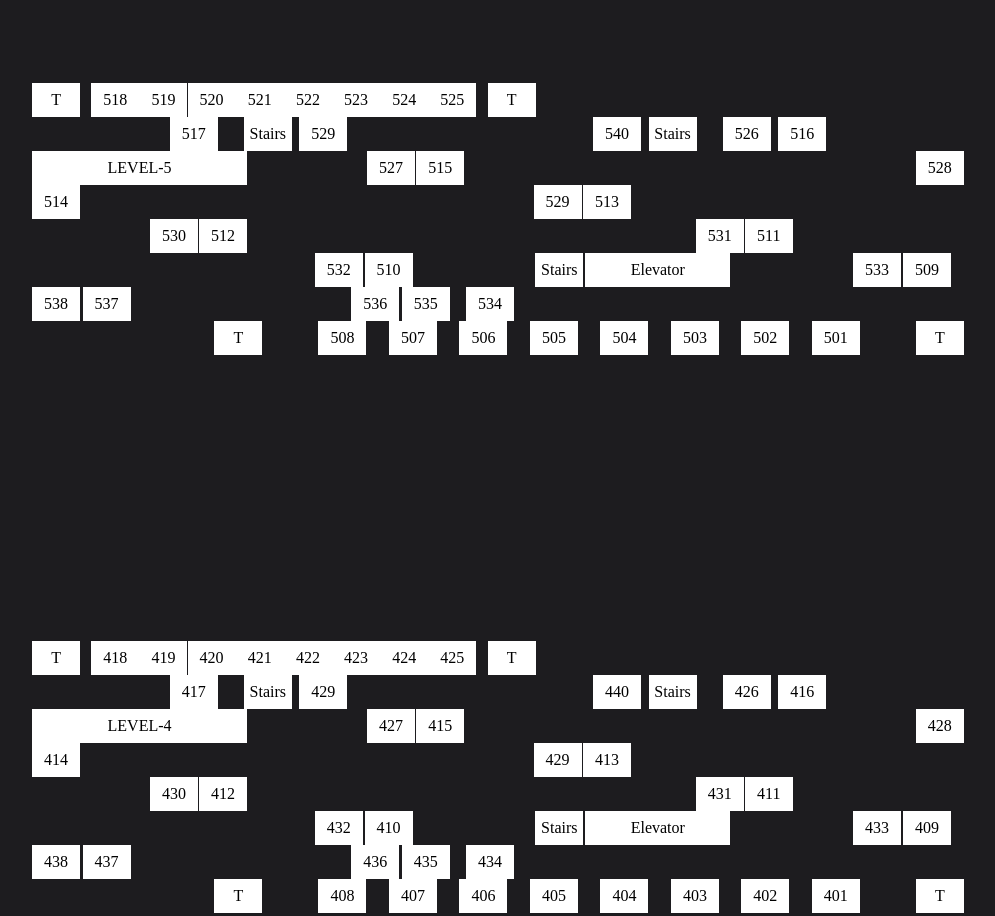
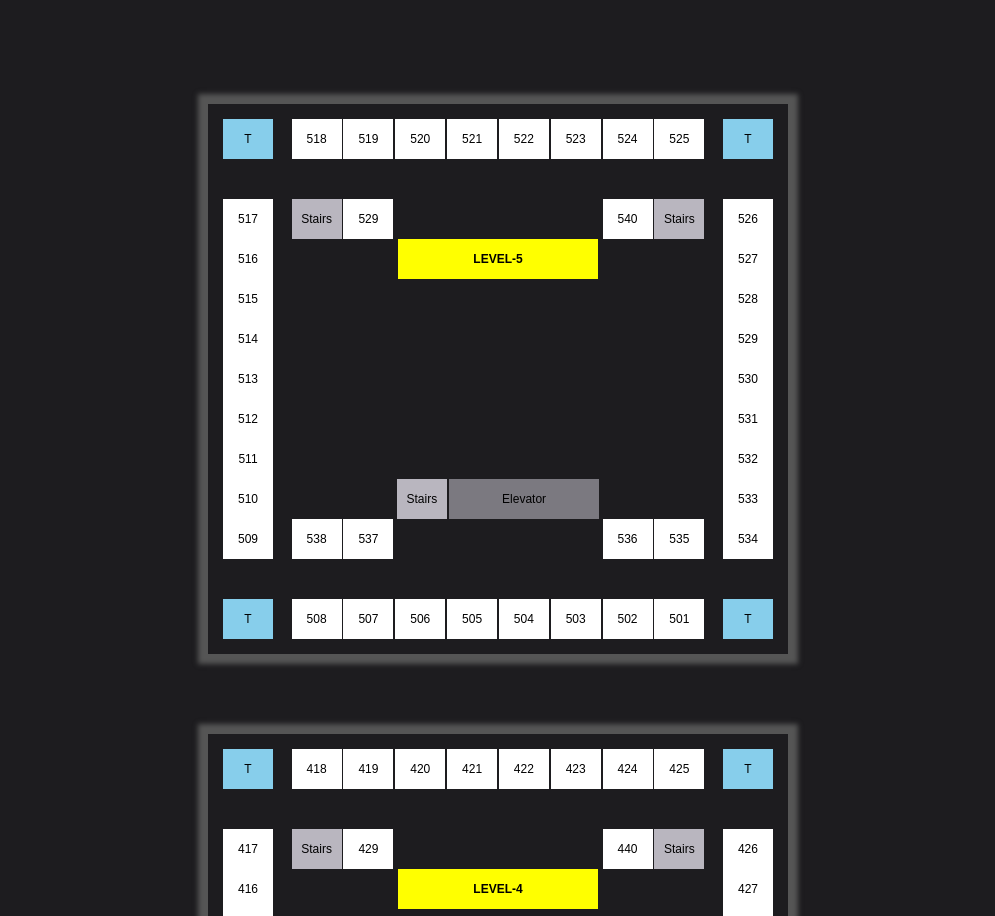
Before and after one commit to anisharma07/hostelHBH, a plain HTML site: page index.html in a window 1280 px wide. Shown: the top 916 px of the page, without its empty margins (142-1137 px from the left). Drawn offline with Linux system fonts and the light colour scheme.

Commit message:
Update style.css

```diff
--- a/style.css
+++ b/style.css
@@ -71,6 +71,13 @@
 
 
 
+
+html {
+    font-family: var(--ff-nunito-sans);
+    font-size: 10px;
+    scroll-behavior: smooth;
+}
+
 body {
     background-color: var(--surface);
     align-items: center;
@@ -79,16 +86,21 @@ body {
     text-align: center;
 }
 
+.wrapper {
+    margin: 0 auto 0;
+}
+
+
 .himadri {
-    padding: 3px;
+    padding: 15px;
     width: 100%;
-    height: 30rem;
+    height: fit-content;
     display: flex;
     flex-wrap: wrap;
     flex-direction: row;
     align-content: baseline;
     justify-content: space-between;
-    margin: 0 auto 0;
+    box-shadow: 0 0 5px 10px #555;
 }
 
 
@@ -103,6 +115,7 @@ body {
 }
 
 .space {
+    background-color: transparent;
     width: 5px;
     height: 30px;
 }
@@ -117,7 +130,7 @@ body {
 
     width: 95px;
     height: 30px;
-    background-color: white;
+    background-color: var(--on-surface-variant);
     display: flex;
 
     justify-content: center;
@@ -126,10 +139,10 @@ body {
 }
 
 .level {
-
+    font-weight: bold;
     width: 140px;
     height: 30px;
-    background-color: white;
+    background-color: yellow;
     display: flex;
 
     justify-content: center;
@@ -137,13 +150,26 @@ body {
 }
 
 
-@media (min-width: 401px) {
 
+@media(max-width: 329px) {
+    body {
+        font-size: xx-small;
+    }
+
+    .himadri {
+
+        width: 200px;
+        display: flex;
+        flex-wrap: wrap;
+        flex-direction: row;
+        align-content: baseline;
+        justify-content: space-between;
+        margin: 0 auto 0;
+    }
 
     .box {
-        width: 37px;
-        height: 30px;
-        background-color: white;
+        width: 18px;
+        height: 10px;
         display: flex;
 
         justify-content: center;
@@ -152,20 +178,18 @@ body {
 
     .space {
         width: 6px;
-        height: 30px;
+        height: 10px;
     }
 
     .empty {
-        background-color: transparent;
-        width: 37px;
-        height: 30px;
+        width: 18px;
+        height: 10px;
     }
 
     .elev {
 
-        width: 100px;
-        height: 30px;
-        background-color: white;
+        width: 54px;
+        height: 10px;
         display: flex;
 
         justify-content: center;
@@ -175,24 +199,35 @@ body {
 
     .level {
 
-        width: 148px;
-        height: 30px;
-        background-color: white;
+        width: 72px;
+        height: 10px;
         display: flex;
 
         justify-content: center;
         align-items: center;
     }
+
 }
 
+@media(min-width: 330px) {
+    body {
+        font-size: x-small;
+    }
 
-@media (min-width: 424px) {
+    .himadri {
 
+        width: 300px;
+        display: flex;
+        flex-wrap: wrap;
+        flex-direction: row;
+        align-content: baseline;
+        justify-content: space-between;
+        margin: 0 auto 0;
+    }
 
     .box {
-        width: 38px;
-        height: 32px;
-        background-color: white;
+        width: 28px;
+        height: 20px;
         display: flex;
 
         justify-content: center;
@@ -200,21 +235,19 @@ body {
     }
 
     .space {
-        width: 7px;
-        height: 32px;
+        width: 8px;
+        height: 20px;
     }
 
     .empty {
-        background-color: transparent;
-        width: 38px;
-        height: 32px;
+        width: 28px;
+        height: 20px;
     }
 
     .elev {
 
-        width: 103px;
-        height: 32px;
-        background-color: white;
+        width: 84px;
+        height: 20px;
         display: flex;
 
         justify-content: center;
@@ -224,23 +257,38 @@ body {
 
     .level {
 
-        width: 152px;
-        height: 32px;
-        background-color: white;
+        width: 112px;
+        height: 20px;
         display: flex;
 
         justify-content: center;
         align-items: center;
     }
+
 }
 
-@media (min-width: 437px) {
 
 
+
+@media(min-width: 437px) {
+    body {
+        font-size: small;
+    }
+
+    .himadri {
+
+        width: 380px;
+        display: flex;
+        flex-wrap: wrap;
+        flex-direction: row;
+        align-content: baseline;
+        justify-content: space-between;
+        margin: 0 auto 0;
+    }
+
     .box {
-        width: 40px;
-        height: 34px;
-        background-color: white;
+        width: 35px;
+        height: 30px;
         display: flex;
 
         justify-content: center;
@@ -248,21 +296,19 @@ body {
     }
 
     .space {
-        width: 8px;
-        height: 34px;
+        width: 10px;
+        height: 30px;
     }
 
     .empty {
-        background-color: transparent;
-        width: 40px;
-        height: 34px;
+        width: 35px;
+        height: 30px;
     }
 
     .elev {
 
-        width: 108px;
-        height: 34px;
-        background-color: white;
+        width: 105px;
+        height: 30px;
         display: flex;
 
         justify-content: center;
@@ -272,23 +318,36 @@ body {
 
     .level {
 
-        width: 160px;
-        height: 34px;
-        background-color: white;
+        width: 140px;
+        height: 30px;
         display: flex;
 
         justify-content: center;
         align-items: center;
     }
+
 }
 
-@media (min-width: 460px) {
 
+@media(min-width: 593px) {
+    body {
+        font-size: medium;
+    }
+
+    .himadri {
+
+        width: 500px;
+        display: flex;
+        flex-wrap: wrap;
+        flex-direction: row;
+        align-content: baseline;
+        justify-content: space-between;
+        margin: 0 auto 0;
+    }
 
     .box {
-        width: 42px;
-        height: 34px;
-        background-color: white;
+        width: 45px;
+        height: 35px;
         display: flex;
 
         justify-content: center;
@@ -296,21 +355,19 @@ body {
     }
 
     .space {
-        width: 8px;
-        height: 34px;
+        width: 15px;
+        height: 35px;
     }
 
     .empty {
-        background-color: transparent;
-        width: 42px;
-        height: 34px;
+        width: 45px;
+        height: 35px;
     }
 
     .elev {
 
-        width: 112px;
-        height: 34px;
-        background-color: white;
+        width: 135px;
+        height: 35px;
         display: flex;
 
         justify-content: center;
@@ -320,23 +377,34 @@ body {
 
     .level {
 
-        width: 164px;
-        height: 34px;
-        background-color: white;
+        width: 180px;
+        height: 35px;
         display: flex;
 
         justify-content: center;
         align-items: center;
     }
+
 }
 
-@media (min-width: 480px) {
+@media(min-width: 768px) {
+    body {
+        font-size: large;
+    }
 
+    .himadri {
+
+        width: 700px;
+        display: flex;
+        flex-wrap: wrap;
+        flex-direction: row;
+        align-content: baseline;
+        justify-content: space-between;
+    }
 
     .box {
-        width: 44px;
-        height: 34px;
-        background-color: white;
+        width: 65px;
+        height: 40px;
         display: flex;
 
         justify-content: center;
@@ -344,21 +412,19 @@ body {
     }
 
     .space {
-        width: 10px;
-        height: 34px;
+        width: 22px;
+        height: 40px;
     }
 
     .empty {
-        background-color: transparent;
-        width: 44px;
-        height: 34px;
+        width: 65px;
+        height: 40px;
     }
 
     .elev {
 
-        width: 116px;
-        height: 34px;
-        background-color: white;
+        width: 190px;
+        height: 40px;
         display: flex;
 
         justify-content: center;
@@ -368,23 +434,34 @@ body {
 
     .level {
 
-        width: 175px;
-        height: 34px;
-        background-color: white;
+        width: 260px;
+        height: 40px;
         display: flex;
 
         justify-content: center;
         align-items: center;
     }
+
 }
 
-@media (min-width: 504px) {
+@media(min-width: 998px) {
+    body {
+        font-size: x-large;
+    }
 
+    .himadri {
+
+        width: 850px;
+        display: flex;
+        flex-wrap: wrap;
+        flex-direction: row;
+        align-content: baseline;
+        justify-content: space-between;
+    }
 
     .box {
-        width: 46px;
-        height: 34px;
-        background-color: white;
+        width: 80px;
+        height: 45px;
         display: flex;
 
         justify-content: center;
@@ -392,21 +469,19 @@ body {
     }
 
     .space {
-        width: 11px;
-        height: 34px;
+        width: 15px;
+        height: 45px;
     }
 
     .empty {
-        background-color: transparent;
-        width: 46px;
-        height: 34px;
+        width: 80px;
+        height: 45px;
     }
 
     .elev {
 
-        width: 122px;
-        height: 34px;
-        background-color: white;
+        width: 240px;
+        height: 45px;
         display: flex;
 
         justify-content: center;
@@ -416,24 +491,38 @@ body {
 
     .level {
 
-        width: 183px;
-        height: 34px;
-        background-color: white;
+        width: 320px;
+        height: 45px;
         display: flex;
 
         justify-content: center;
         align-items: center;
     }
+
 }
 
+@media(min-width: 1200px) {
 
-@media (min-width: 528px) {
+    body {
+        font-size: larger;
+    }
 
+    .himadri {
+        width: 550px;
+        display: flex;
+        flex-wrap: wrap;
+        flex-direction: row;
+        align-content: baseline;
+        justify-content: space-between;
+        margin-top: 40px;
+        margin-bottom: 40px;
+        margin-left: 40px;
+        margin-right: 40px;
+    }
 
     .box {
-        width: 48px;
-        height: 34px;
-        background-color: white;
+        width: 50px;
+        height: 40px;
         display: flex;
 
         justify-content: center;
@@ -441,21 +530,19 @@ body {
     }
 
     .space {
-        width: 11px;
-        height: 34px;
+        width: 15px;
+        height: 40px;
     }
 
     .empty {
-        background-color: transparent;
-        width: 48.5px;
-        height: 34px;
+        width: 50px;
+        height: 40px;
     }
 
     .elev {
 
-        width: 135px;
-        height: 34px;
-        background-color: white;
+        width: 150px;
+        height: 40px;
         display: flex;
 
         justify-content: center;
@@ -466,290 +553,27 @@ body {
     .level {
 
         width: 200px;
-        height: 34px;
-        background-color: white;
-        display: flex;
-
-        justify-content: center;
-        align-items: center;
-    }
-}
-
-
-@media (min-width: 558px) {
-
-
-    .box {
-        width: 54 px;
-        height: 34px;
-        background-color: white;
+        height: 40px;
         display: flex;
 
         justify-content: center;
         align-items: center;
     }
 
-    .space {
-        width: 11px;
-        height: 34px;
+    .wrapper {
+        display: flex;
+        flex-direction: row;
+        flex-wrap: wrap;
+        align-content: center;
+        justify-content: center;
     }
-
-    .empty {
-        background-color: transparent;
-        width: 52px;
-        height: 34px;
-    }
-
-    .elev {
-
-        width: 145px;
-        height: 34px;
-        background-color: white;
-        display: flex;
-
-        justify-content: center;
-        align-items: center;
-
-    }
-
-    .level {
-
-        width: 215px;
-        height: 34px;
-        background-color: white;
-        display: flex;
-
-        justify-content: center;
-        align-items: center;
-    }
-}
-
-@media (min-width: 570px) {
-
-    .himadri {
-        padding: 3px;
-        width: 98%;
-        height: 30rem;
-        display: flex;
-        flex-wrap: wrap;
-        flex-direction: row;
-        align-content: baseline;
-        justify-content: space-between;
-    }
-
 
 }
 
-@media (min-width: 581px) {
-
-    .himadri {
-        padding: 3px;
-        width: 96%;
-        height: 30rem;
-        display: flex;
-        flex-wrap: wrap;
-        flex-direction: row;
-        align-content: baseline;
-        justify-content: space-between;
-    }
-
-
+.toi {
+    background-color: skyblue;
 }
 
-@media (min-width: 593px) {
-
-    .himadri {
-        padding: 3px;
-        width: 94%;
-        height: 30rem;
-        display: flex;
-        flex-wrap: wrap;
-        flex-direction: row;
-        align-content: baseline;
-        justify-content: space-between;
-    }
-
-
+.stair {
+    background-color: var(--on-surface-variant-2);
 }
-
-@media (min-width: 605px) {
-
-    .himadri {
-        padding: 3px;
-        width: 92%;
-        height: 30rem;
-        display: flex;
-        flex-wrap: wrap;
-        flex-direction: row;
-        align-content: baseline;
-        justify-content: space-between;
-    }
-
-
-}
-
-@media (min-width: 618px) {
-
-    .himadri {
-        padding: 3px;
-        width: 90%;
-        height: 30rem;
-        display: flex;
-        flex-wrap: wrap;
-        flex-direction: row;
-        align-content: baseline;
-        justify-content: space-between;
-
-    }
-}
-
-@media (min-width: 632px) {
-
-    .himadri {
-        padding: 3px;
-        width: 88%;
-        height: 30rem;
-        display: flex;
-        flex-wrap: wrap;
-        flex-direction: row;
-        align-content: baseline;
-        justify-content: space-between;
-    }
-
-
-}
-
-@media (min-width: 645px) {
-
-    .himadri {
-        padding: 3px;
-        width: 86.1%;
-        height: 30rem;
-        display: flex;
-        flex-wrap: wrap;
-        flex-direction: row;
-        align-content: baseline;
-        justify-content: space-between;
-    }
-
-
-}
-
-
-@media (min-width: 660px) {
-
-    .himadri {
-        padding: 3px;
-        width: 84.2%;
-        height: 30rem;
-        display: flex;
-        flex-wrap: wrap;
-        flex-direction: row;
-        align-content: baseline;
-        justify-content: space-between;
-    }
-
-
-}
-
-
-@media (min-width: 674px) {
-
-    .himadri {
-        padding: 3px;
-        width: 82.4%;
-        height: 30rem;
-        display: flex;
-        flex-wrap: wrap;
-        flex-direction: row;
-        align-content: baseline;
-        justify-content: space-between;
-    }
-
-
-}
-
-
-@media (min-width: 689px) {
-
-    .himadri {
-        padding: 3px;
-        width: 80.5%;
-        height: 30rem;
-        display: flex;
-        flex-wrap: wrap;
-        flex-direction: row;
-        align-content: baseline;
-        justify-content: space-between;
-    }
-
-
-}
-
-
-@media (min-width: 705px) {
-
-    .himadri {
-        padding: 3px;
-        width: 78.6%;
-        height: 30rem;
-        display: flex;
-        flex-wrap: wrap;
-        flex-direction: row;
-        align-content: baseline;
-        justify-content: space-between;
-    }
-
-
-}
-
-
-@media (min-width: 720px) {
-
-    .himadri {
-        padding: 3px;
-        width: 77%;
-        height: 30rem;
-        display: flex;
-        flex-wrap: wrap;
-        flex-direction: row;
-        align-content: baseline;
-        justify-content: space-between;
-    }
-
-
-}
-
-
-@media (min-width: 736px) {
-
-    .himadri {
-        padding: 3px;
-        width: 75.3%;
-        height: 30rem;
-        display: flex;
-        flex-wrap: wrap;
-        flex-direction: row;
-        align-content: baseline;
-        justify-content: space-between;
-    }
-
-
-}
-
-
-@media (min-width: 751px) {
-
-    .himadri {
-        padding: 3px;
-        width: 73.73%;
-        height: 30rem;
-        display: flex;
-        flex-wrap: wrap;
-        flex-direction: row;
-        align-content: baseline;
-        justify-content: space-between;
-    }
-
-
-}
```
